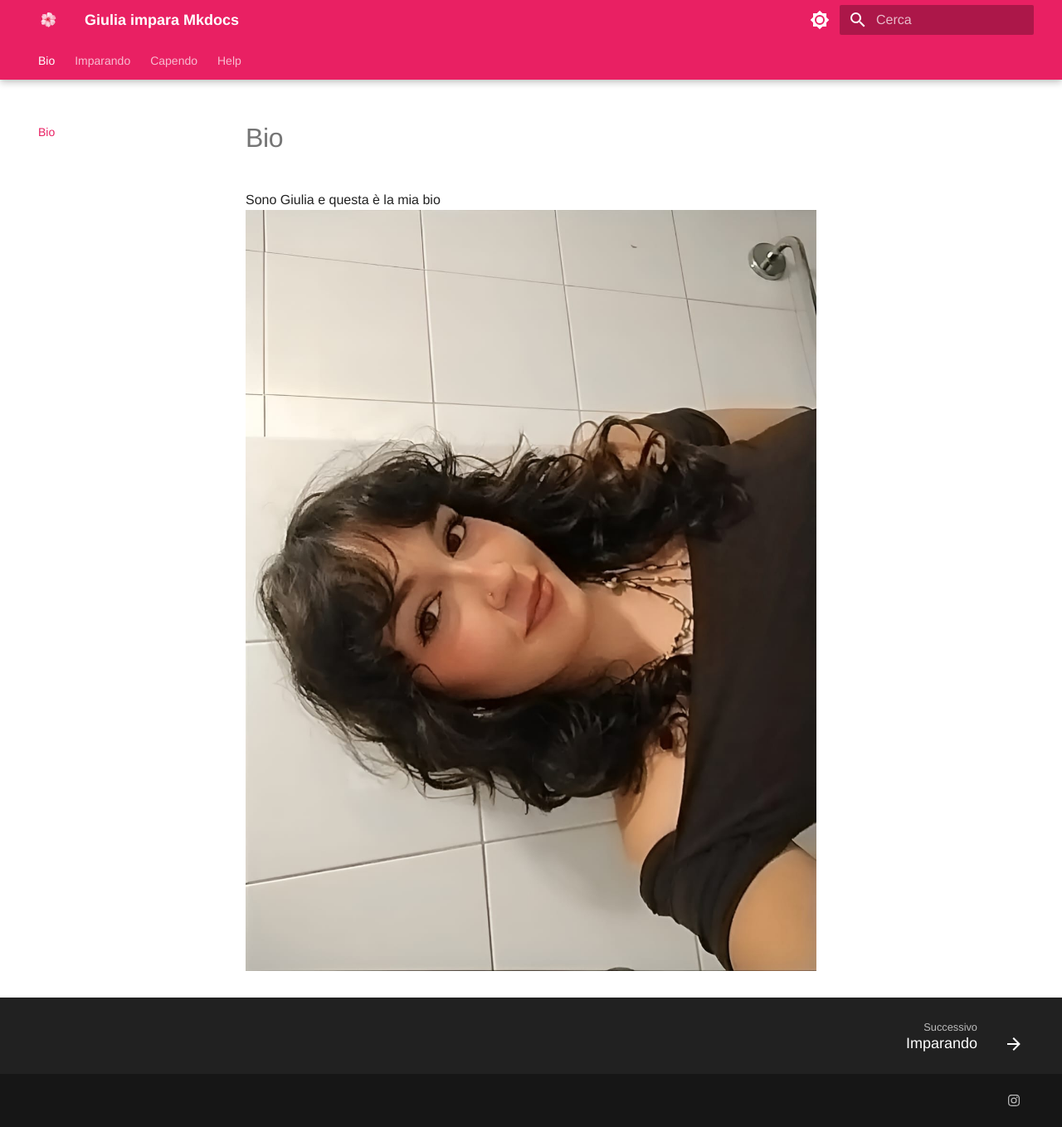
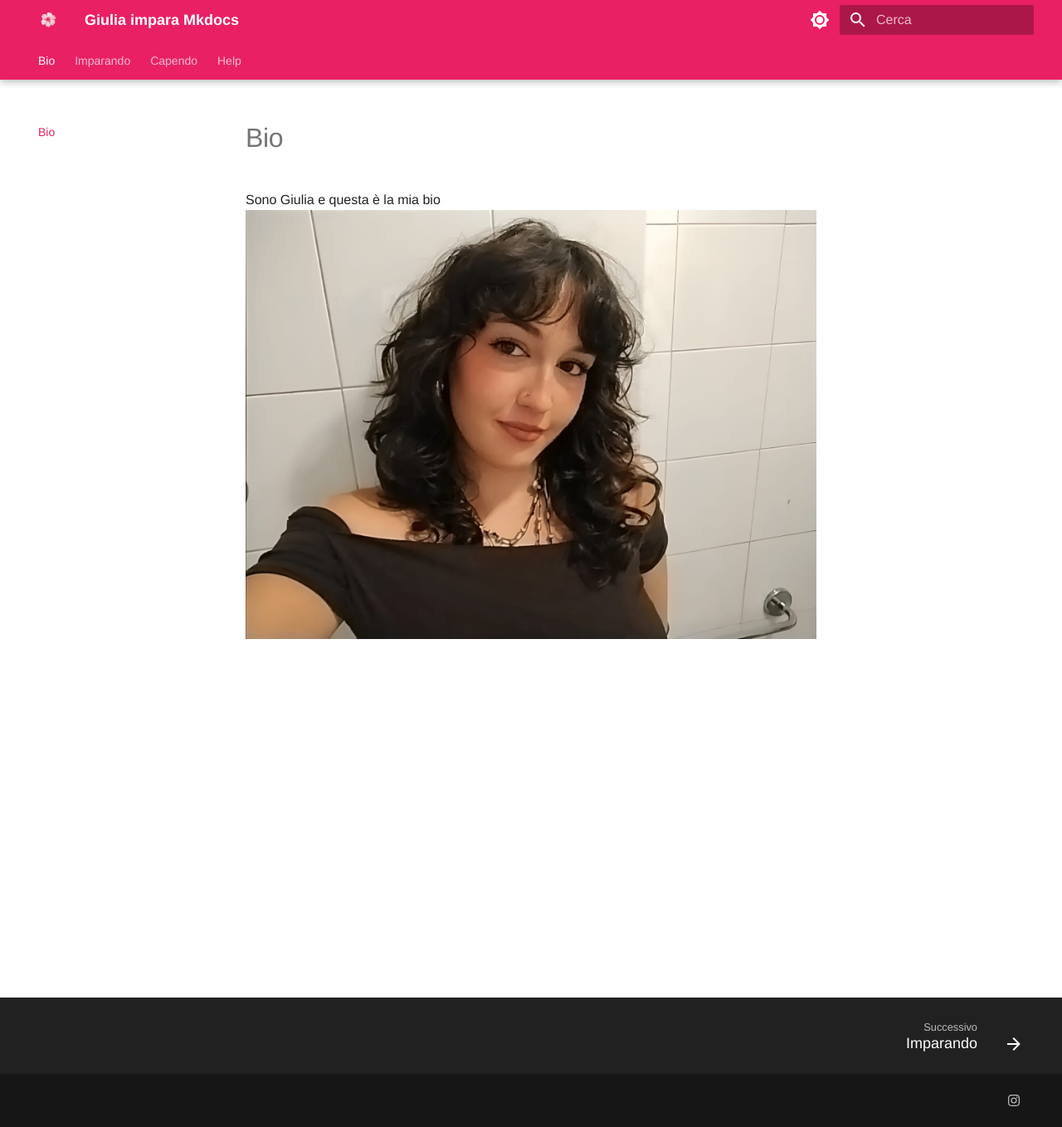
Before and after one commit to giulia-genovese/imparandomkdocs, an MkDocs documentation site: the page built from docs/index.md, in a window 1280 px wide and 1358 px high. Shown: the whole window at 83% size. Built offline with MkDocs 1.6.1 and Material for MkDocs 9.7.7, drawn with Linux system fonts in a browser that asks for light colours; some web fonts are replaced.

Commit message:
ho girato la mia foto

```diff
--- a/docs/index.md
+++ b/docs/index.md
@@ -1,2 +1,2 @@
 Sono Giulia e questa è la mia bio
-![](assets/selfiepazzesko.jpeg)
+![](assets/selfiepazzeskogirato.jpeg)
```
Also changed, not shown: docs/assets/selfiepazzeskogirato.jpeg (added).
